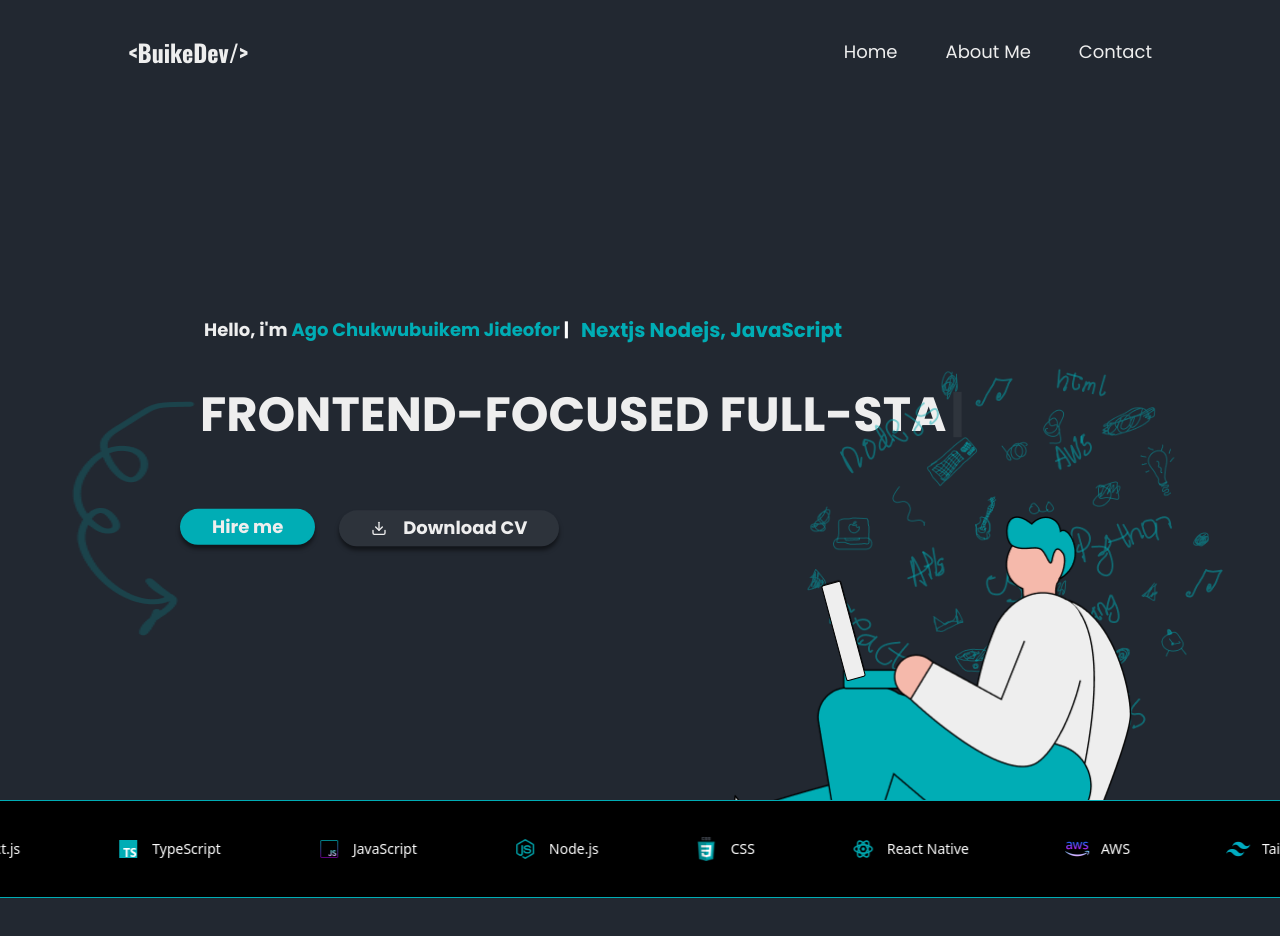
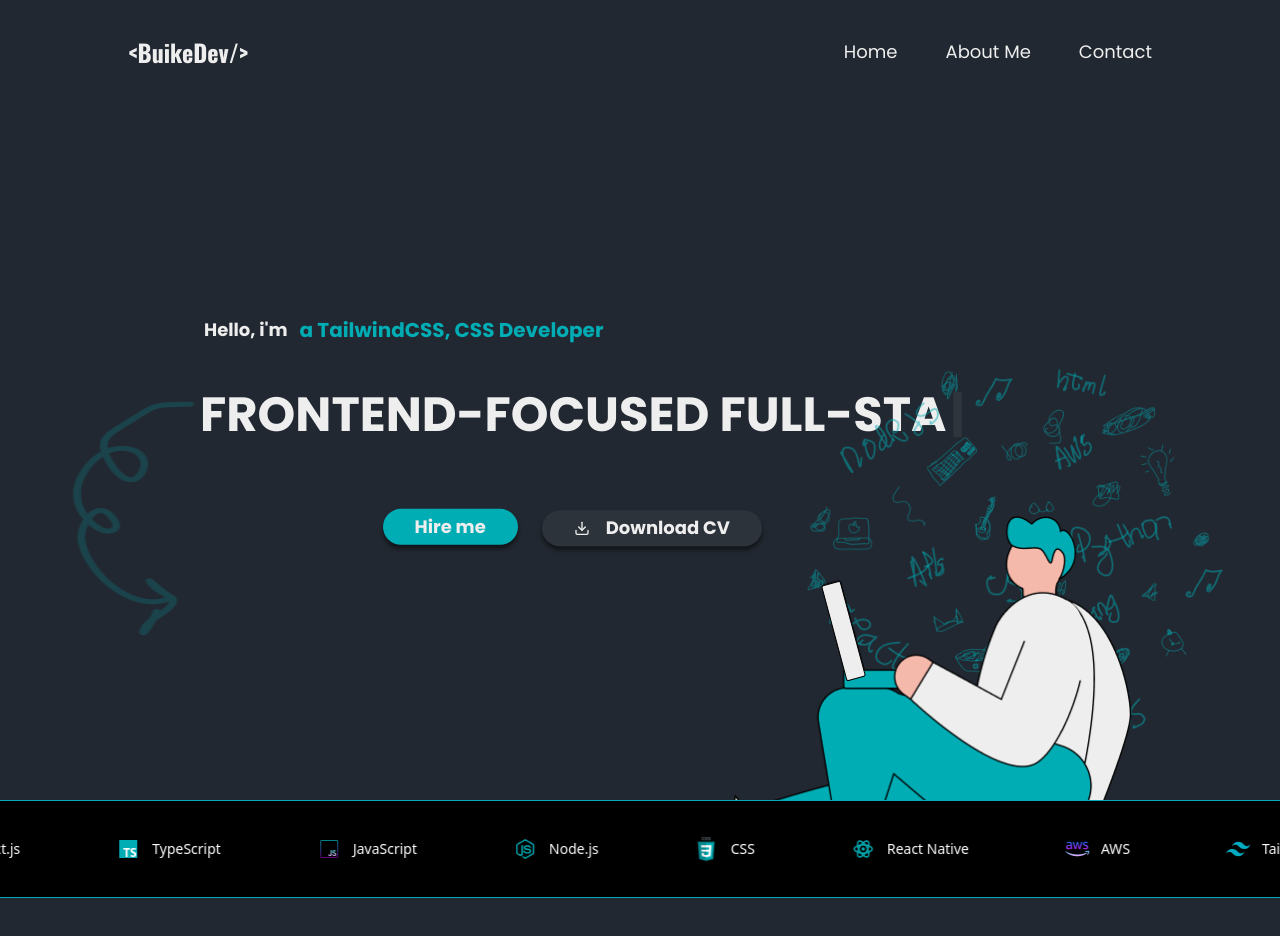
Before and after one commit to buikeDev/portfolio, a React (Vite) app: page / in a window 1280 px wide. Shown: the top 936 px of the page. Built offline with nearby package versions, Linux system fonts and the light colour scheme.

Commit message:
Recalculated positions of varied UI Elements,

```diff
--- a/src/screens/FinalDesign/sections/HeroSection/HeroSection.tsx
+++ b/src/screens/FinalDesign/sections/HeroSection/HeroSection.tsx
@@ -24,11 +24,12 @@ export const HeroSection = (): JSX.Element => {
   const isInView = useInView(ref, { once: true, margin: "-100px" });
   const controls = useAnimation();
 
-  const [currentWord, setCurrentWord] = useState("React, React-Native");
+  const [currentWord, setCurrentWord] = useState("Ago Chukwubuikem Jideofor");
   const words = [
-    "React, React-Native",
-    "TailwindCSS, CSS",
-    "Nextjs Nodejs, JavaScript",
+    "Ago Chukwubuikem Jideofor",
+    "a React, React-Native Developer",
+    "a TailwindCSS, CSS Developer",
+    "a Nextjs Nodejs, JavaScript Developer",
   ];
 
   useEffect(() => {
@@ -57,7 +58,7 @@ export const HeroSection = (): JSX.Element => {
     show: {
       opacity: 1,
       y: 0,
-      transition: { duration: 0.8, ease: "easeOut" },
+      transition: { duration: 1.5, ease: "easeOut" },
     },
   };
 
@@ -88,29 +89,26 @@ export const HeroSection = (): JSX.Element => {
   }, [displayText, currentPhraseIndex, isDeleting]);
 
   return (
-    <section className="relative w-full md:min-h-screen min-h-[80vh] bg-color-1 overflow-hidden py-10 lg:py-4">
+    <section className="relative w-full md:min-h-screen min-h-[80vh] bg-color-1 overflow-hidden pt-20 pb-10 lg:py-4">
       <div className="relative h-full">
         {/* Main content */}
         <motion.h1
           initial={{ x: -100, opacity: 0 }}
           animate={{ x: 0, opacity: 1 }}
           transition={{ duration: 0.8, delay: 0.5 }}
-          className="font-['Poppins',Helvetica] font-bold text-base sm:text-md md:text-lg lg:text-lg flex-row px-6 mb-2 lg:absolute lg:top-[300px] lg:left-[180px] inline-flex "
+          className="font-['Poppins',Helvetica] font-bold text-base sm:text-[5px] md:text-lg lg:text-lg flex-row px-6 mb-2 lg:absolute lg:top-[300px] lg:left-[180px] inline-flex  "
         >
           {/* {Name } */}
           <span className="text-[#eeeeee]">Hello, i'm</span>
           <span className="text-white">&nbsp;</span>
-          <span className="text-[#00adb5] inline">
-            Ago Chukwubuikem Jideofor
-          </span>
-          <span className="text-white">&nbsp;</span>
-          <span className="text-white"> | </span>
+          <span className="text-[#00adb5] inline"></span>
+
           <motion.div
             ref={ref}
             variants={container}
             initial="hidden"
             animate={controls}
-            className="items-center inline px-3 text-center text-black "
+            className="items-center inline ml-2 text-center lg:text-left"
           >
             {/* Heading (Animated Words) */}
             <motion.h1
@@ -160,7 +158,7 @@ export const HeroSection = (): JSX.Element => {
             initial={{ y: 50, opacity: 0 }}
             animate={{ y: 0, opacity: 1 }}
             transition={{ duration: 0.8, delay: 0.7 }}
-            className="flex flex-col items-center gap-4 sm:flex-row lg:gap-6"
+            className="flex flex-col items-center w-full gap-4 sm:flex-row sm:justify-center sm:items-center lg:gap-6"
           >
             <motion.div
               animate={{
```
